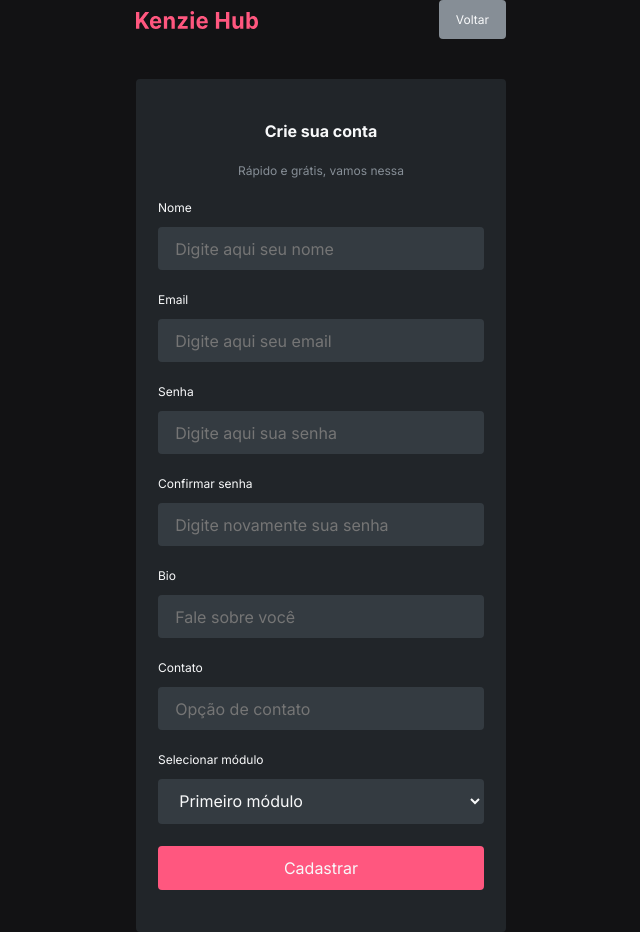
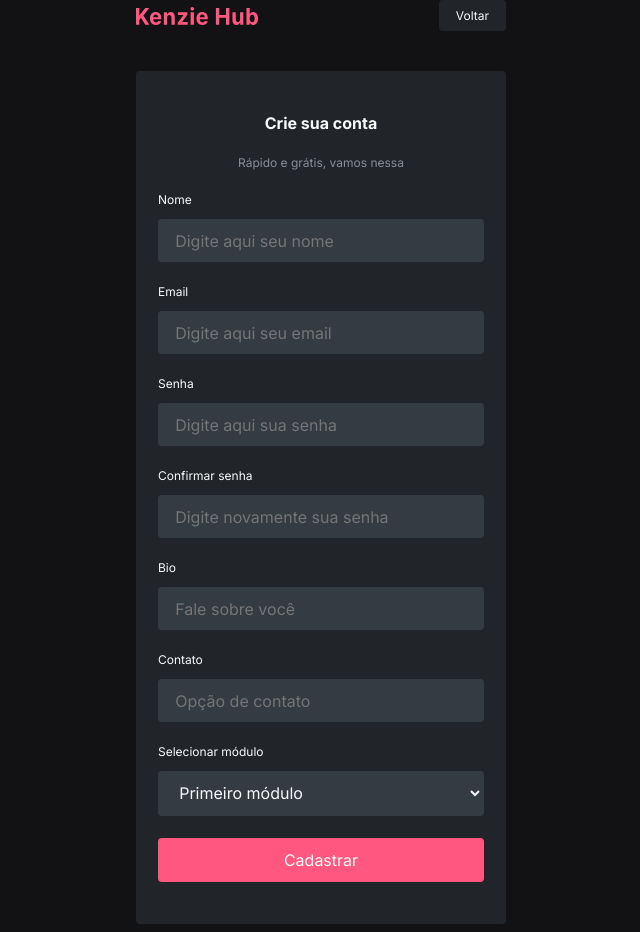
Before and after one commit to Danielle-Luz/Kenzie-Hub, a React (Create React App) app: page /register in a window 1280 px wide. Shown: the whole page, without its empty margins (319-959 px from the left). Built offline with nearby package versions, Linux system fonts and the light colour scheme.

Commit message:
feat: change header button

```diff
--- a/src/components/Header/index.jsx
+++ b/src/components/Header/index.jsx
@@ -1,14 +1,13 @@
 import tinyLogo from "../../assets/imgs/logo-tiny.svg";
 import bigLogo from "../../assets/imgs/logo-big.svg";
-
-import { ButtonSecondary } from "../Button/Secondary";
+import { ButtonTerciary } from "../Button/Terciary";
 import { HeaderStyled } from "./styles";
 
 export function Header({ hasTinyLogo, buttonText, to, darker }) {
   return (
     <HeaderStyled buttonText={buttonText}>
       <img src={hasTinyLogo ? tinyLogo : bigLogo} alt="logo" />
-      {buttonText && <ButtonSecondary to={to} darker>{buttonText}</ButtonSecondary>}
+      {buttonText && <ButtonTerciary to={to} darker>{buttonText}</ButtonTerciary>}
     </HeaderStyled>
   );
 }
```
